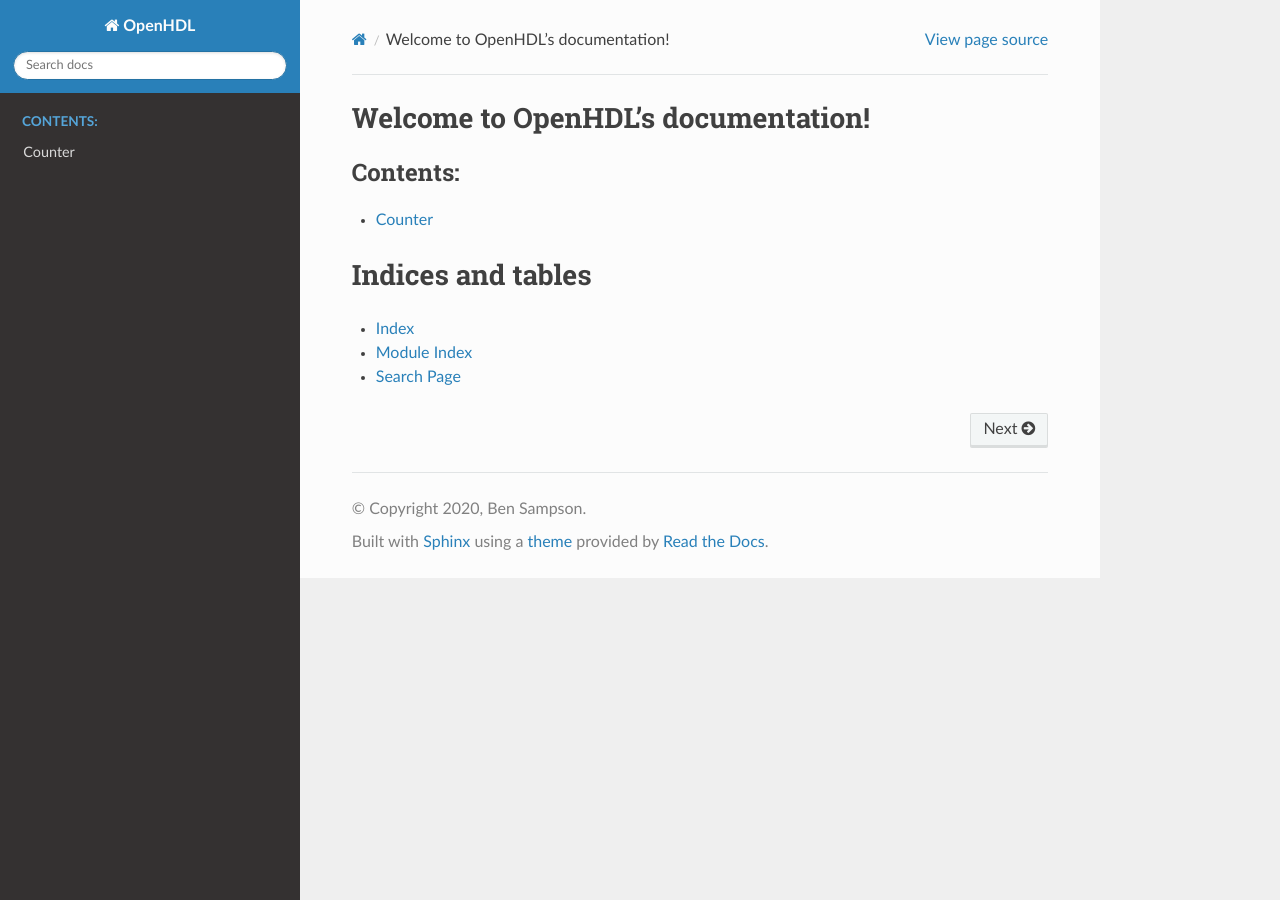
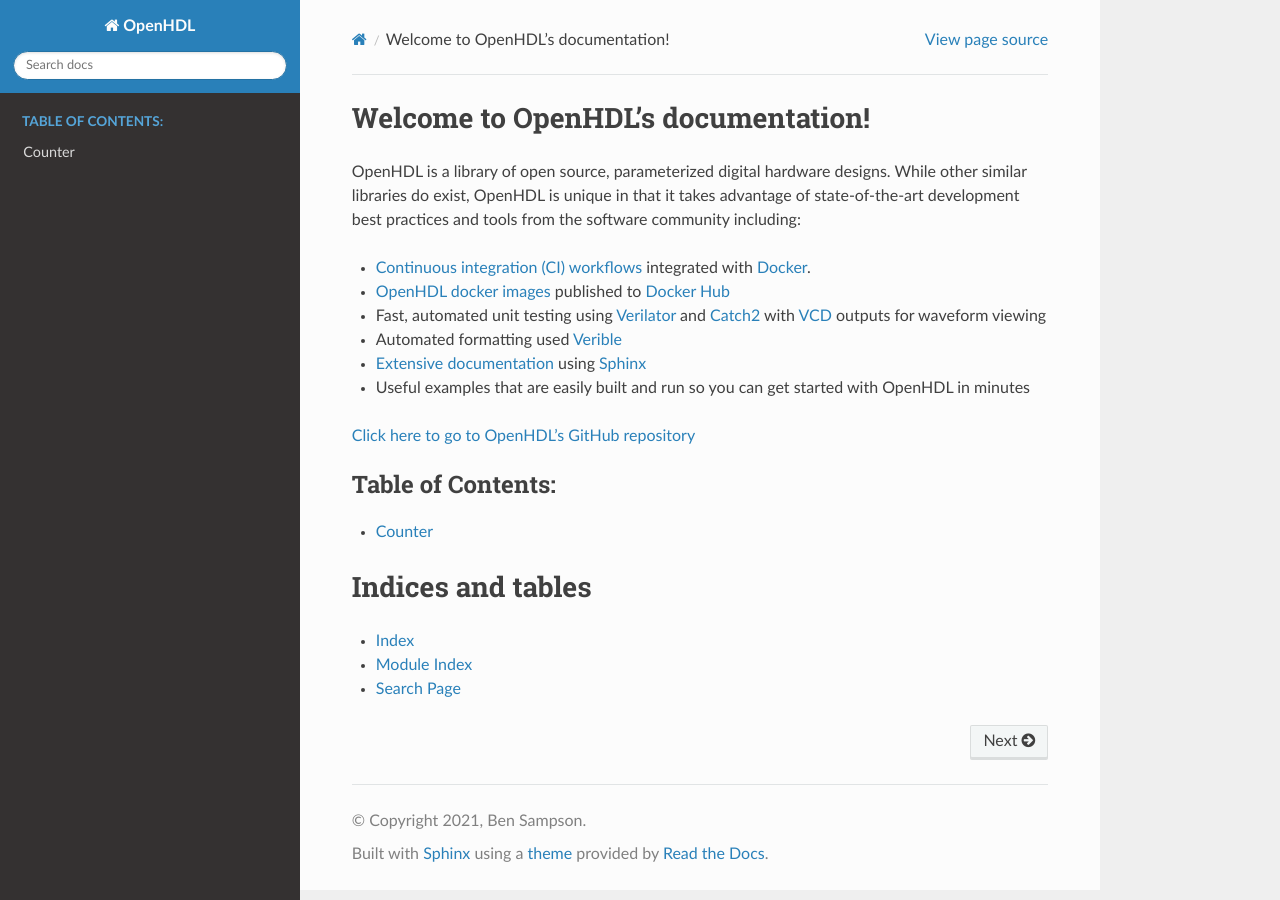
Before and after one commit to bensampson5/libsv, a Sphinx documentation site: the page built from docs/source/index.rst, in a window 1280 px wide. Built offline with Sphinx 7.4.7 and the Read the Docs theme 2.0.0, drawn with Linux system fonts in a browser that asks for light colours.

Commit message:
Update OpenHDL docs

```diff
--- a/docs/source/conf.py
+++ b/docs/source/conf.py
@@ -21,7 +21,7 @@ import sphinxcontrib_hdl_diagrams
 # -- Project information -----------------------------------------------------
 
 project = 'OpenHDL'
-copyright = '2020, Ben Sampson'
+copyright = '2021, Ben Sampson'
 author = 'Ben Sampson'
 
 
--- a/docs/source/counter.rst
+++ b/docs/source/counter.rst
@@ -12,6 +12,6 @@ Parameters:
  - ``aresetn`` asynchoronous active-low reset
  - ``q`` count
 
-.. no-license:: ../../src/core/counter.sv
+.. no-license:: ../../src/counter/counter.sv
     :language: systemverilog
     :caption: counter.sv
--- a/docs/source/index.rst
+++ b/docs/source/index.rst
@@ -2,17 +2,35 @@
    sphinx-quickstart on Wed Dec 30 22:02:09 2020.
    You can adapt this file completely to your liking, but it should at least
    contain the root `toctree` directive.
+.. _DOCS: https://openhdl.readthedocs.io/en/latest/
+.. _Verible: https://github.com/google/verible
+.. _Verilator: https://github.com/verilator/verilator
+.. _Catch2: https://github.com/catchorg/Catch2
+.. _Docker: https://www.docker.com/
+.. _OPENHDL_DOCKER_HUB: https://hub.docker.com/repository/docker/bensampson5/openhdl
+.. _Sphinx: https://www.sphinx-doc.org/en/master/
+.. _VCD: https://en.wikipedia.org/wiki/Value_change_dump
 
 Welcome to OpenHDL's documentation!
 ===================================
 
+OpenHDL is a library of open source, parameterized digital hardware designs. While other similar libraries do exist,
+OpenHDL is unique in that it takes advantage of state-of-the-art development best practices and tools from the software community including:
+
+- `Continuous integration (CI) workflows <https://github.com/bensampson5/openhdl/actions>`_ integrated with Docker_.
+- `OpenHDL docker images <https://hub.docker.com/repository/docker/bensampson5/openhdl>`_ published to `Docker Hub <https://hub.docker.com/>`_
+- Fast, automated unit testing using Verilator_ and Catch2_ with VCD_ outputs for waveform viewing
+- Automated formatting used Verible_
+- `Extensive documentation <https://openhdl.readthedocs.io/en/latest/>`_ using Sphinx_
+- Useful examples that are easily built and run so you can get started with OpenHDL in minutes
+
+`Click here to go to OpenHDL's GitHub repository <https://github.com/bensampson5/openhdl>`_
+
 .. toctree::
    :maxdepth: 2
-   :caption: Contents:
+   :caption: Table of Contents:
 
    counter
-
-
 
 Indices and tables
 ==================
```
